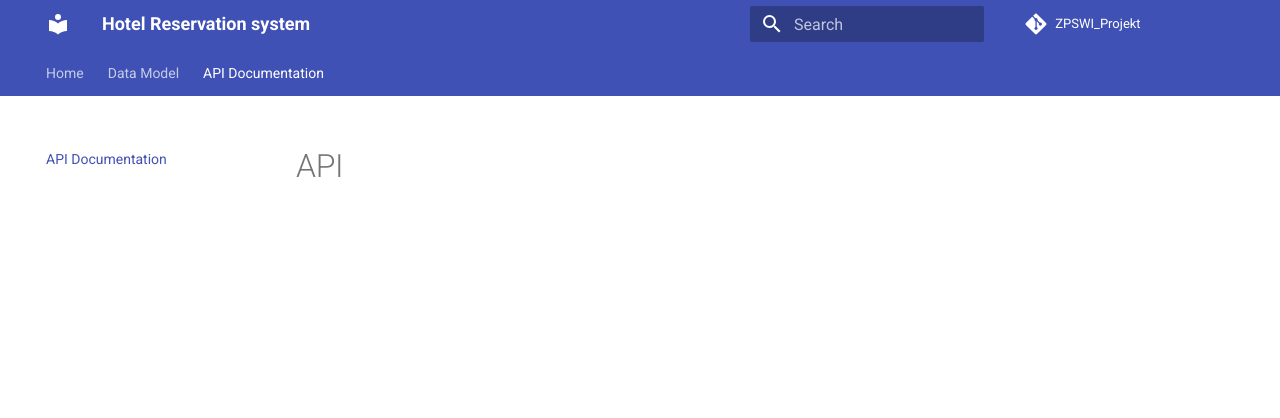
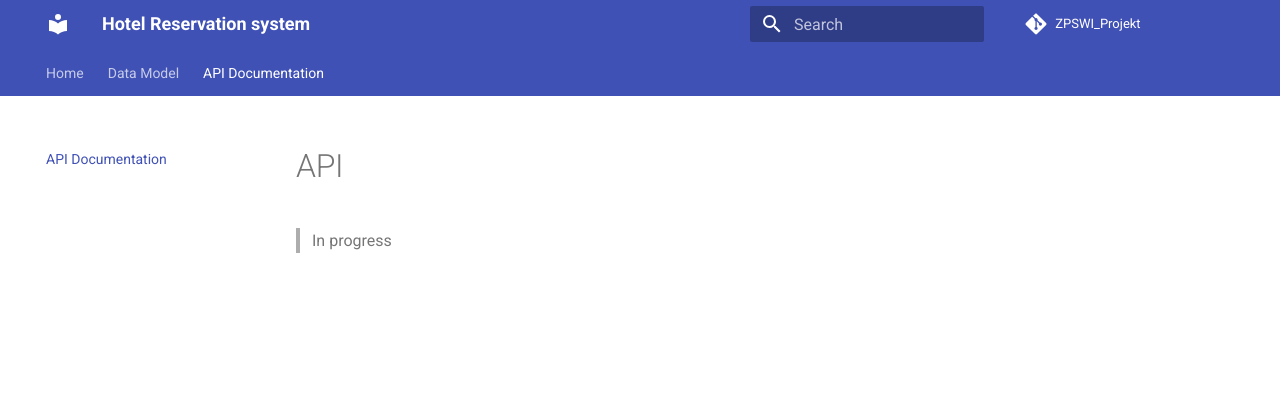
Before and after one commit to Bercek71/ZPSWI-Projekt, an MkDocs documentation site: the page built from docs/mkdocs/docs/api.md, in a window 1280 px wide. Shown: the top 418 px of the page. Built offline with MkDocs 1.6.1 and Material for MkDocs 9.7.7, drawn with Linux system fonts in a browser that asks for light colours; comment, search, counter and statistics services are not loaded.

Commit message:
SCRUM-38 created webAPI docs

```diff
--- a/docs/mkdocs/docs/api.md
+++ b/docs/mkdocs/docs/api.md
@@ -1 +1,3 @@
 # API
+
+> In progress
```
